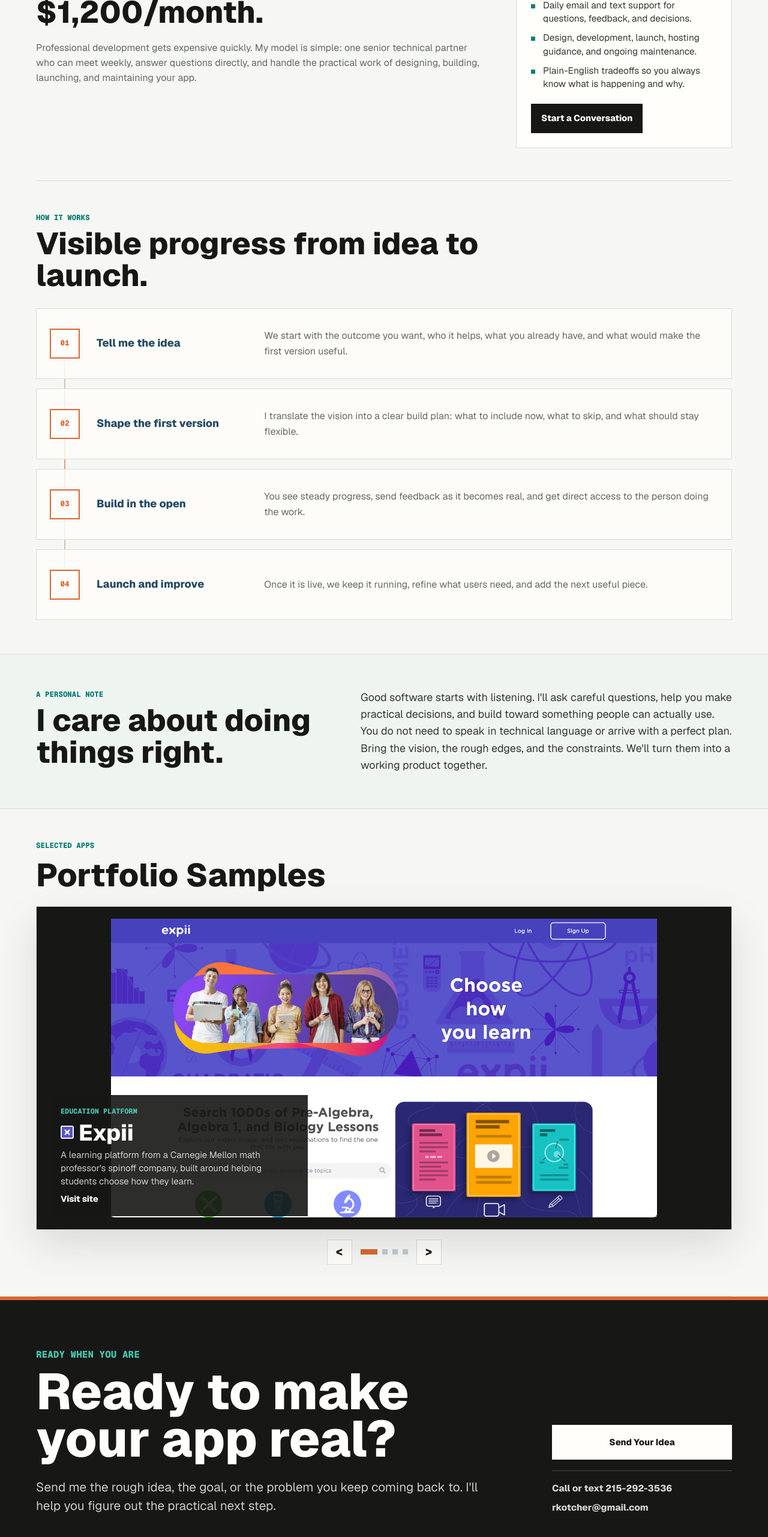
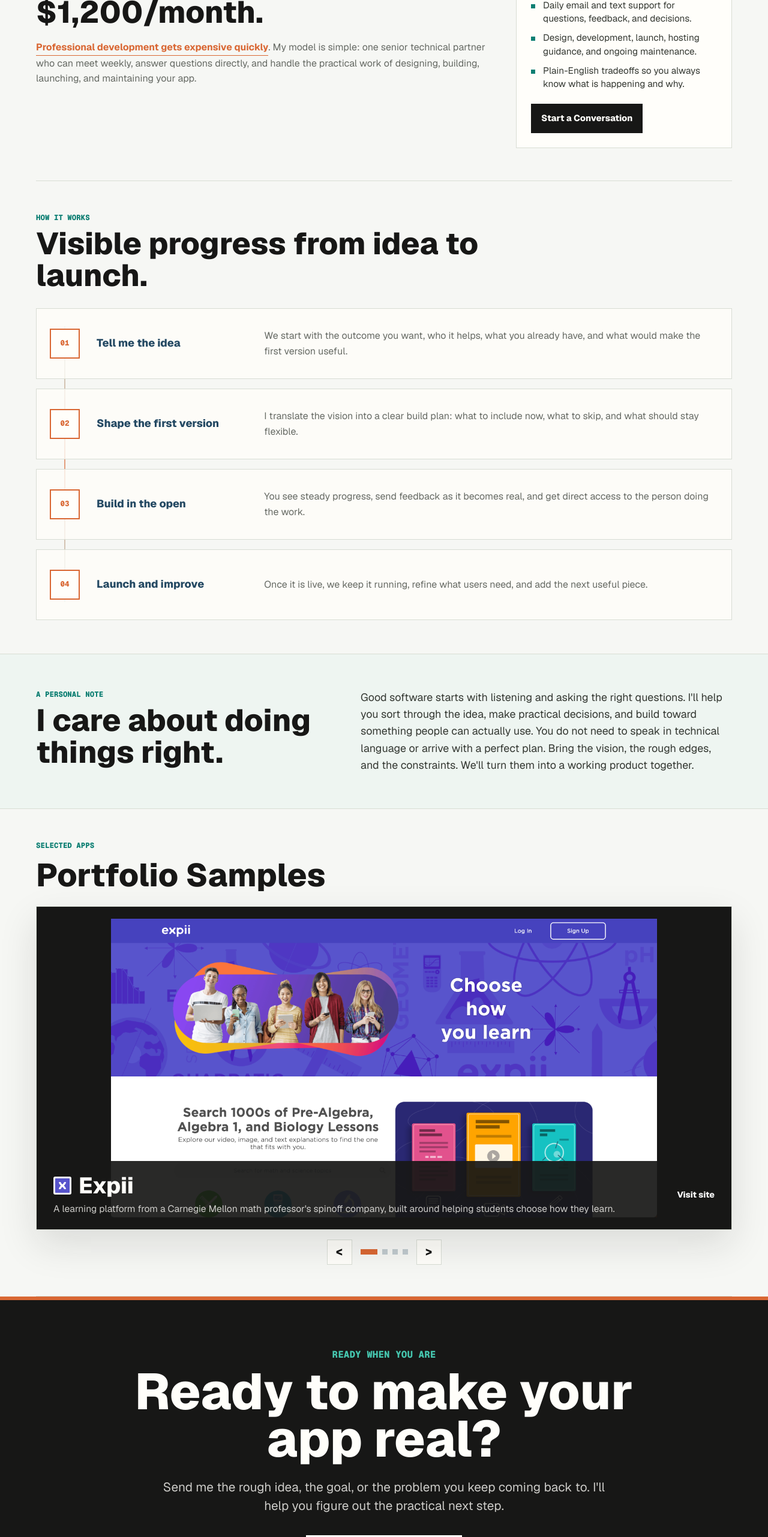
Before and after one commit to robertkotcher/robertkotcher.com, a Next.js app: page / in a window 1280 px wide. Shown: the part 1335-3898 px from the top of the page at 60% size. Built offline with nearby package versions, Linux system fonts and the light colour scheme.

Commit message:
latest draft

```diff
--- a/app/api/contact/route.ts
+++ b/app/api/contact/route.ts
@@ -2,7 +2,7 @@ import { NextResponse } from "next/server";
 
 const resendEndpoint = "https://api.resend.com/emails";
 const contactEmail = "rkotcher@gmail.com";
-const maxAttachmentBytes = 40 * 1024 * 1024;
+const maxAttachmentBytes = 3 * 1024 * 1024;
 
 type ResendAttachment = {
   content: string;
@@ -56,7 +56,7 @@ export async function POST(request: Request) {
 
   if (totalAttachmentBytes > maxAttachmentBytes) {
     return NextResponse.json(
-      { error: "Attachments must be under 40MB total." },
+      { error: "Attachments must be under 3MB total." },
       { status: 400 },
     );
   }
--- a/app/components/AppCarousel.tsx
+++ b/app/components/AppCarousel.tsx
@@ -60,7 +60,7 @@ export function AppCarousel({ slides }: AppCarouselProps) {
                 <img src={slide.image} alt={slide.imageAlt} />
               </div>
               <div className="landing-carousel-detail">
-                <p>{slide.eyebrow}</p>
+                <div className="landing-carousel-product">
                   <div className="landing-carousel-title">
                     {slide.icon ? (
                       <img src={slide.icon} alt={slide.iconAlt ?? ""} />
@@ -68,6 +68,7 @@ export function AppCarousel({ slides }: AppCarouselProps) {
                     <h3>{slide.title}</h3>
                   </div>
                   <span>{slide.description}</span>
+                </div>
                 {slide.link ? (
                   <a href={slide.link} target="_blank" rel="noreferrer">
                     Visit site
--- /dev/null
+++ b/app/components/CostContextModal.tsx
@@ -0,0 +1,93 @@
+"use client";
+
+import { useEffect, useState } from "react";
+
+const sources = [
+  {
+    label: "Clutch app development pricing guide (clutch.co)",
+    href: "https://clutch.co/directory/mobile-application-developers/pricing",
+  },
+  {
+    label: "DesignRush software development cost data (designrush.com)",
+    href: "https://www.designrush.com/agency/software-development/trends/software-development-budget",
+  },
+  {
+    label: "Naveck USA app development pricing guide (naveck.com)",
+    href: "https://www.naveck.com/services/mobile-app-development/",
+  },
+];
+
+export function CostContextModal() {
+  const [isOpen, setIsOpen] = useState(false);
+
+  useEffect(() => {
+    if (!isOpen) {
+      return;
+    }
+
+    const handleKeyDown = (event: KeyboardEvent) => {
+      if (event.key === "Escape") {
+        setIsOpen(false);
+      }
+    };
+
+    window.addEventListener("keydown", handleKeyDown);
+    return () => window.removeEventListener("keydown", handleKeyDown);
+  }, [isOpen]);
+
+  return (
+    <>
+      <button
+        className="cost-context-link"
+        type="button"
+        onClick={() => setIsOpen(true)}
+      >
+        Professional development gets expensive quickly
+      </button>
+
+      {isOpen ? (
+        <div className="cost-modal-backdrop" onClick={() => setIsOpen(false)}>
+          <div
+            aria-labelledby="cost-modal-title"
+            aria-modal="true"
+            className="cost-modal"
+            role="dialog"
+            onClick={(event) => event.stopPropagation()}
+          >
+            <button
+              aria-label="Close pricing context"
+              className="cost-modal-dismiss"
+              type="button"
+              onClick={() => setIsOpen(false)}
+            >
+              x
+            </button>
+            <p className="eyebrow">Cost context</p>
+            <h2 id="cost-modal-title">Why custom apps add up</h2>
+            <p>
+              Custom app development often starts in the tens of thousands of
+              dollars, with many firms billing $80-$200+ per hour for
+              development and support.
+            </p>
+            <div className="cost-modal-sources">
+              <span>Sources:</span>
+              <ul>
+                {sources.map((source) => (
+                  <li key={source.href}>
+                    <a
+                      href={source.href}
+                      rel="noreferrer"
+                      target="_blank"
+                    >
+                      {source.label}
+                    </a>
+                  </li>
+                ))}
+              </ul>
+            </div>
+          </div>
+        </div>
+      ) : null}
+    </>
+  );
+}
--- a/app/globals.css
+++ b/app/globals.css
@@ -353,6 +353,113 @@ h1 {
   max-width: 760px;
 }
 
+.cost-context-link {
+  background: transparent;
+  border: 0;
+  border-bottom: 1px solid currentColor;
+  color: var(--accent-warm);
+  cursor: pointer;
+  display: inline;
+  font: inherit;
+  font-weight: 700;
+  padding: 0;
+}
+
+.cost-context-link:hover,
+.cost-context-link:focus-visible {
+  color: var(--accent-blue);
+}
+
+.cost-modal-backdrop {
+  align-items: center;
+  background: rgba(23, 23, 22, 0.48);
+  display: flex;
+  inset: 0;
+  justify-content: center;
+  padding: 24px;
+  position: fixed;
+  z-index: 40;
+}
+
+.cost-modal {
+  animation: popup-rise 220ms cubic-bezier(0.2, 0.8, 0.2, 1);
+  background: var(--panel);
+  border: 2px solid var(--foreground);
+  box-shadow: 0 28px 86px rgba(23, 23, 22, 0.28);
+  color: var(--foreground);
+  max-width: 560px;
+  padding: 30px 34px;
+  position: relative;
+  width: min(560px, 100%);
+}
+
+.cost-modal .eyebrow {
+  margin-bottom: 12px;
+}
+
+.cost-modal h2 {
+  font-size: clamp(1.9rem, 5vw, 2.75rem);
+  font-weight: 790;
+  line-height: 1;
+  margin: 0 34px 18px 0;
+}
+
+.cost-modal > p:not(.eyebrow) {
+  color: var(--muted);
+  font-size: 1.03rem;
+  line-height: 1.58;
+}
+
+.cost-modal-dismiss {
+  align-items: center;
+  background: var(--foreground);
+  border: 0;
+  color: var(--panel);
+  cursor: pointer;
+  display: inline-flex;
+  font-size: 1rem;
+  font-weight: 800;
+  height: 34px;
+  justify-content: center;
+  position: absolute;
+  right: 18px;
+  top: 18px;
+  width: 34px;
+}
+
+.cost-modal-sources {
+  border-top: 1px solid var(--line);
+  display: grid;
+  gap: 10px;
+  margin-top: 24px;
+  padding-top: 18px;
+}
+
+.cost-modal-sources span {
+  color: var(--foreground);
+  font-family: var(--font-geist-mono), ui-monospace, monospace;
+  font-size: 0.78rem;
+  font-weight: 800;
+  text-transform: uppercase;
+}
+
+.cost-modal-sources ul {
+  display: grid;
+  gap: 8px;
+  list-style: none;
+  margin: 0;
+  padding: 0;
+}
+
+.cost-modal-sources a {
+  color: var(--accent-blue);
+  font-size: 0.95rem;
+  font-weight: 700;
+  line-height: 1.35;
+  text-decoration: underline;
+  text-underline-offset: 3px;
+}
+
 .offer-card {
   background: var(--panel);
   border: 1px solid var(--line);
@@ -493,29 +600,30 @@ h1 {
 }
 
 .landing-carousel-detail {
-  background: rgba(23, 23, 22, 0.9);
-  bottom: 22px;
+  align-items: center;
+  background: rgba(23, 23, 22, 0.92);
+  bottom: 0;
   color: var(--panel);
   display: grid;
-  gap: 8px;
-  left: 22px;
-  max-width: min(430px, calc(100% - 44px));
-  padding: 18px;
+  gap: 28px;
+  grid-template-columns: minmax(0, 1fr) auto;
+  left: 0;
+  max-width: none;
+  padding: 22px 28px;
   position: absolute;
-}
-
-.landing-carousel-detail p {
-  color: #45c4ad;
-  font-family: var(--font-geist-mono), ui-monospace, monospace;
-  font-size: 0.74rem;
-  font-weight: 760;
-  text-transform: uppercase;
+  right: 0;
+}
+
+.landing-carousel-product {
+  display: grid;
+  gap: 9px;
+  min-width: 0;
 }
 
 .landing-carousel-title {
   align-items: center;
   display: flex;
-  gap: 8px;
+  gap: 12px;
   min-width: 0;
 }
 
@@ -525,21 +633,22 @@ h1 {
   border-radius: 3px;
   display: block;
   flex: 0 0 auto;
-  height: 22px;
+  height: 30px;
   object-fit: contain;
-  padding: 2px;
-  width: 22px;
+  padding: 3px;
+  width: 30px;
 }
 
 .landing-carousel-title h3 {
-  font-size: clamp(1.55rem, 3vw, 2.35rem);
+  font-size: clamp(1.75rem, 3vw, 2.35rem);
   font-weight: 780;
   line-height: 1;
+  min-width: 0;
 }
 
 .landing-carousel-detail span {
   color: rgba(255, 254, 250, 0.78);
-  font-size: 0.94rem;
+  font-size: 0.98rem;
   line-height: 1.45;
 }
 
@@ -547,7 +656,8 @@ h1 {
   color: white;
   font-size: 0.88rem;
   font-weight: 780;
-  justify-self: start;
+  justify-self: end;
+  white-space: nowrap;
 }
 
 .landing-carousel-controls {
@@ -697,17 +807,18 @@ h1 {
 }
 
 .final-cta {
-  align-items: end;
+  align-items: center;
   background: var(--foreground);
   border-bottom: 0;
   border-top: 6px solid var(--accent-warm);
   color: var(--panel);
   display: grid;
-  gap: 46px;
-  grid-template-columns: minmax(0, 1fr) 300px;
+  gap: 34px;
+  grid-template-columns: minmax(0, 1fr);
   margin-left: calc((100vw - min(1160px, calc(100vw - 44px))) / -2);
   margin-right: calc((100vw - min(1160px, calc(100vw - 44px))) / -2);
   padding: 78px calc((100vw - min(1160px, calc(100vw - 44px))) / 2);
+  text-align: center;
 }
 
 .final-cta .eyebrow {
@@ -719,6 +830,8 @@ h1 {
   font-size: clamp(3rem, 6.6vw, 6.2rem);
   line-height: 0.94;
   margin-top: 10px;
+  margin-left: auto;
+  margin-right: auto;
   max-width: 920px;
 }
 
@@ -726,6 +839,8 @@ h1 {
   color: rgba(255, 254, 250, 0.78);
   font-size: clamp(1.08rem, 1.8vw, 1.3rem);
   line-height: 1.5;
+  margin-left: auto;
+  margin-right: auto;
   margin-top: 24px;
   max-width: 740px;
 }
@@ -733,6 +848,7 @@ h1 {
 .final-cta-actions {
   display: grid;
   gap: 18px;
+  justify-items: center;
 }
 
 .final-cta .primary-action {
@@ -740,6 +856,7 @@ h1 {
   border-color: var(--panel);
   color: var(--foreground);
   min-height: 58px;
+  min-width: 260px;
 }
 
 .final-contact-links {
@@ -747,6 +864,7 @@ h1 {
   display: grid;
   gap: 9px;
   padding-top: 18px;
+  text-align: center;
 }
 
 .final-contact-links a {
@@ -847,6 +965,11 @@ h1 {
 .contact-form label {
   display: grid;
   gap: 8px;
+}
+
+.contact-form span em {
+  color: var(--muted);
+  font-style: normal;
 }
 
 .contact-form input,
@@ -899,6 +1022,11 @@ h1 {
   line-height: 1.4;
 }
 
+.file-control .field-error {
+  color: #a13b20;
+  font-weight: 720;
+}
+
 .contact-form button {
   background: var(--accent-blue);
   border: 1px solid var(--accent-blue);
@@ -934,6 +1062,76 @@ h1 {
 .form-status-sent {
   color: var(--accent);
   font-weight: 720;
+}
+
+.success-popup {
+  animation: popup-rise 220ms cubic-bezier(0.2, 0.8, 0.2, 1);
+  background: var(--panel);
+  border: 2px solid var(--foreground);
+  box-shadow: 0 24px 70px rgba(23, 23, 22, 0.24);
+  color: var(--foreground);
+  display: grid;
+  gap: 10px;
+  left: 50%;
+  max-width: 420px;
+  padding: 28px 58px 28px 28px;
+  position: fixed;
+  top: 50%;
+  transform: translate(-50%, -50%);
+  width: min(420px, calc(100% - 40px));
+  z-index: 25;
+}
+
+.success-popup button {
+  align-items: center;
+  background: transparent;
+  border: 1px solid var(--line);
+  color: var(--foreground);
+  cursor: pointer;
+  display: flex;
+  font: inherit;
+  font-size: 1.3rem;
+  font-weight: 760;
+  height: 34px;
+  justify-content: center;
+  line-height: 1;
+  padding: 0;
+  position: absolute;
+  right: 14px;
+  top: 14px;
+  width: 34px;
+}
+
+.success-popup p {
+  color: var(--accent);
+  font-family: var(--font-geist-mono), ui-monospace, monospace;
+  font-size: 0.78rem;
+  font-weight: 800;
+  text-transform: uppercase;
+}
+
+.success-popup h2 {
+  font-size: clamp(1.75rem, 3vw, 2.45rem);
+  font-weight: 790;
+  line-height: 1;
+}
+
+.success-popup span {
+  color: var(--muted);
+  font-size: 1rem;
+  line-height: 1.45;
+}
+
+@keyframes popup-rise {
+  from {
+    opacity: 0;
+    transform: translate(-50%, calc(-50% + 14px)) scale(0.98);
+  }
+
+  to {
+    opacity: 1;
+    transform: translate(-50%, -50%) scale(1);
+  }
 }
 
 .promo-banner {
@@ -1453,10 +1651,25 @@ h1 {
   .landing-carousel-detail {
     background: var(--foreground);
     bottom: auto;
+    gap: 12px;
+    grid-template-columns: 1fr;
     left: auto;
     max-width: none;
     padding: 16px;
     position: relative;
+  }
+
+  .landing-carousel-title img {
+    height: 28px;
+    width: 28px;
+  }
+
+  .landing-carousel-title h3 {
+    font-size: 1.8rem;
+  }
+
+  .landing-carousel-detail a {
+    justify-self: start;
   }
 
   .landing-carousel-stage {
--- a/app/page.tsx
+++ b/app/page.tsx
@@ -1,4 +1,5 @@
 import { AppCarousel } from "./components/AppCarousel";
+import { CostContextModal } from "./components/CostContextModal";
 import { PromoBanner } from "./components/PromoBanner";
 import { SiteFooter } from "./components/SiteFooter";
 import { SiteHeader } from "./components/SiteHeader";
@@ -62,6 +63,8 @@ export default function Home() {
       title: "Moment",
       description:
         "An iOS and Android app that helped people monitor screen time, understand phone habits, and build healthier routines.",
+      icon: "/moment-icon.png",
+      iconAlt: "Moment icon",
       image: "/moment-overview.png",
       imageAlt: "Moment app screens showing phone use and screen time tracking",
     },
@@ -149,10 +152,10 @@ export default function Home() {
         <div>
           <h2 id="offer-title">Your technical partner for $1,200/month.</h2>
           <p>
-            Professional development gets expensive quickly. My model is simple:
-            one senior technical partner who can meet weekly, answer questions
-            directly, and handle the practical work of designing, building,
-            launching, and maintaining your app.
+            <CostContextModal />. My model is simple: one senior technical
+            partner who can meet weekly, answer questions directly, and handle
+            the practical work of designing, building, launching, and
+            maintaining your app.
           </p>
         </div>
         <div className="offer-card">
@@ -189,11 +192,12 @@ export default function Home() {
           <h2 id="note-title">I care about doing things right.</h2>
         </div>
         <p>
-          Good software starts with listening. I&apos;ll ask careful questions,
-          help you make practical decisions, and build toward something people
-          can actually use. You do not need to speak in technical language or
-          arrive with a perfect plan. Bring the vision, the rough edges, and the
-          constraints. We&apos;ll turn them into a working product together.
+          Good software starts with listening and asking the right questions.
+          I&apos;ll help you sort through the idea, make practical decisions,
+          and build toward something people can actually use. You do not need
+          to speak in technical language or arrive with a perfect plan. Bring
+          the vision, the rough edges, and the constraints. We&apos;ll turn them
+          into a working product together.
         </p>
       </section>
 
```
Also changed, not shown: app/contact/page.tsx (+72 -8 lines), public/moment-icon.png. Lines whose indentation alone changed are shown as unchanged.
